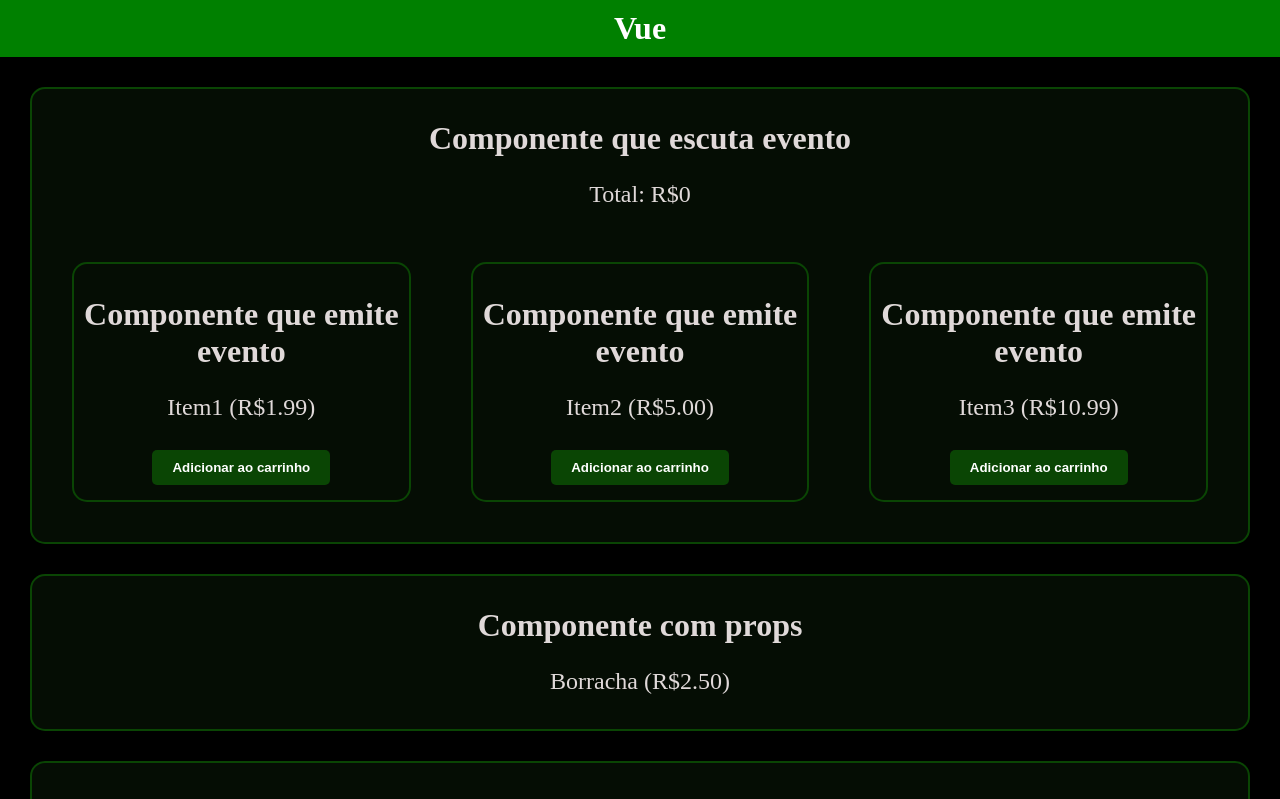
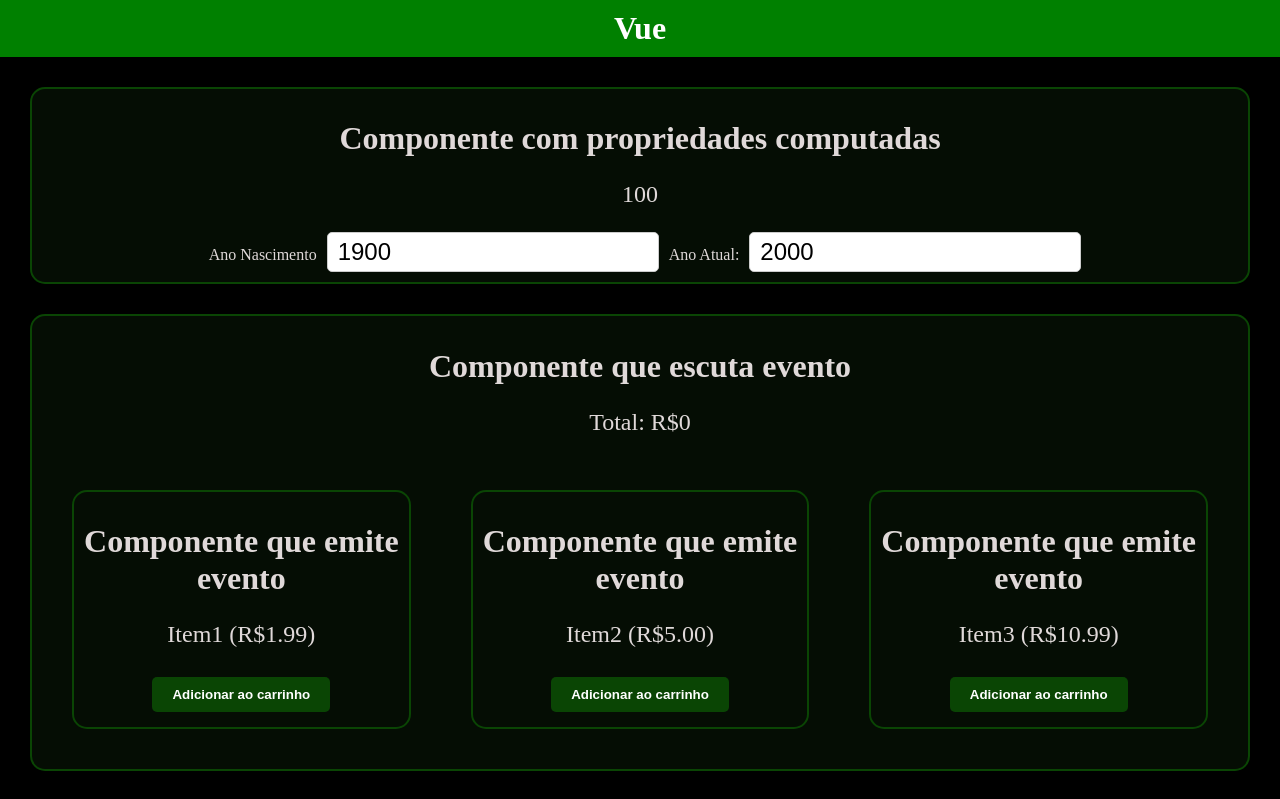
Before and after one commit to leandromccordeiro/first-vue-app, a Vue app: page / in a window 1280 px wide. Shown: the top 799 px of the page. Built offline with nearby package versions, Linux system fonts and the light colour scheme.

Commit message:
componente propriedades computadas

```diff
--- a/src/App.vue
+++ b/src/App.vue
@@ -6,10 +6,12 @@
 import DataBinding from "./components/DataBinding.vue";
 import ComProps from "./components/ComProps.vue";
 import EscutaEvento from "./components/EscutaEvento.vue";
+import PropriedadesComputadas from "./components/PropriedadesComputadas.vue";
 </script>
 
 <template>
   <header>Vue</header>
+  <PropriedadesComputadas/>
   <EscutaEvento/>
   <ComProps item="Borracha" :preco="2.50"/>
   <DataBinding/>
--- /dev/null
+++ b/src/components/PropriedadesComputadas.vue
@@ -0,0 +1,25 @@
+<template>
+    <div class="componente">
+        <h1>Componente com propriedades computadas</h1>
+        <p>{{ idade }}</p>
+        <label>Ano Nascimento</label>
+        <input type="number" v-model="nascimento" min="1900"/>
+        <label>Ano Atual:</label>
+        <input type="number" v-model="anoAtual" min="2000"/>
+    </div>
+</template>
+
+<script setup>
+    import { ref, computed } from 'vue';
+    const nascimento = ref(1900)
+    const anoAtual = ref(2000)
+    const idade = computed(()=>{
+        return anoAtual.value - nascimento.value
+    })
+</script>
+
+<style scoped>
+label {
+    margin: 10px;
+}
+</style>
```
